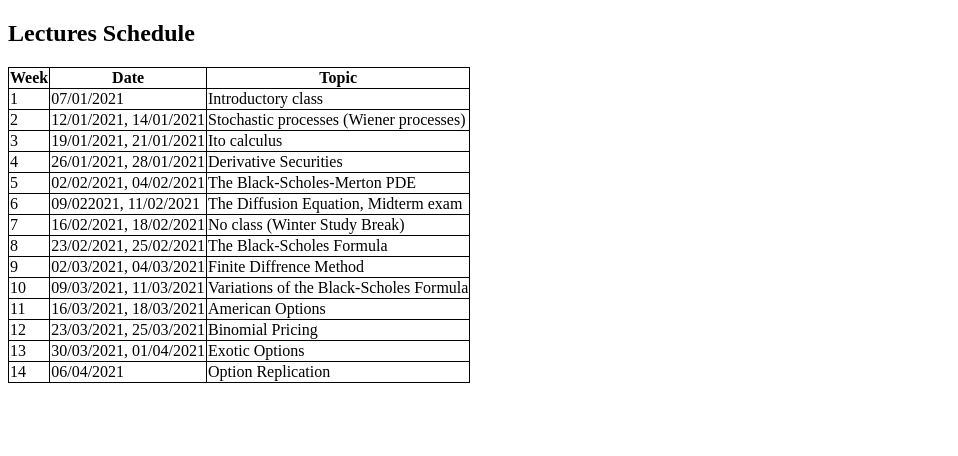
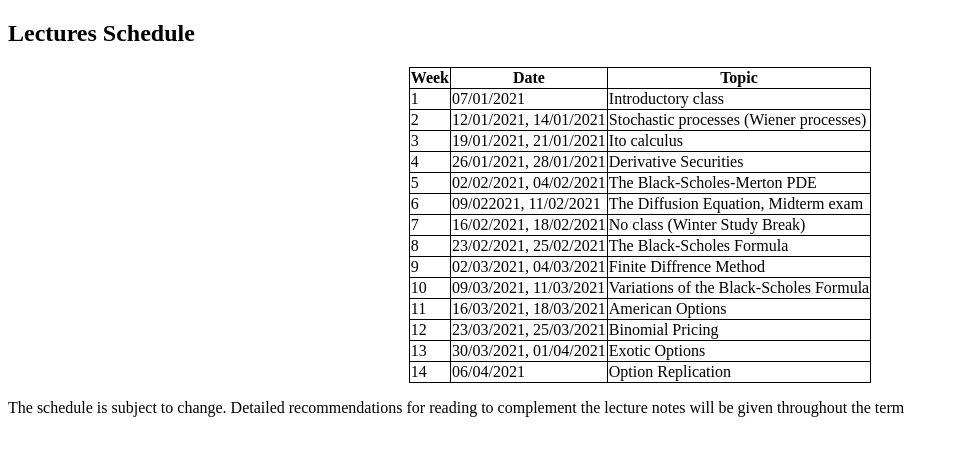
Before and after one commit to MathBioInfo/amjadkhan, a Jekyll site: the page Teaching/financialmath2021/Lectures/index.html, which Jekyll copies as it is, in a window 1280 px wide. Shown: the top 456 px of the page, without its empty margins (0-958 px from the left). Built offline with Jekyll 4.4.1, drawn with Linux system fonts in a browser that asks for light colours.

Commit message:
Update index.html

```diff
--- a/Teaching/financialmath2021/Lectures/index.html
+++ b/Teaching/financialmath2021/Lectures/index.html
@@ -1,10 +1,16 @@
 <!DOCTYPE html>
 <html>
 <head>
+<meta name="viewport" content="width=device-width, initial-scale=1">
 <style>
 table, th, td {
   border: 1px solid black;
   border-collapse: collapse;
+}
+
+table.center {
+  margin-left: auto;
+  margin-right: auto;
 }
 </style>
 </head>
@@ -89,6 +95,6 @@ table, th, td {
     <td>Option Replication</td>
   </tr>
 </table>
-
+<p>The schedule is subject to change. Detailed recommendations for reading to complement the lecture notes will be given throughout the term</p>
 </body>
 </html>
```
